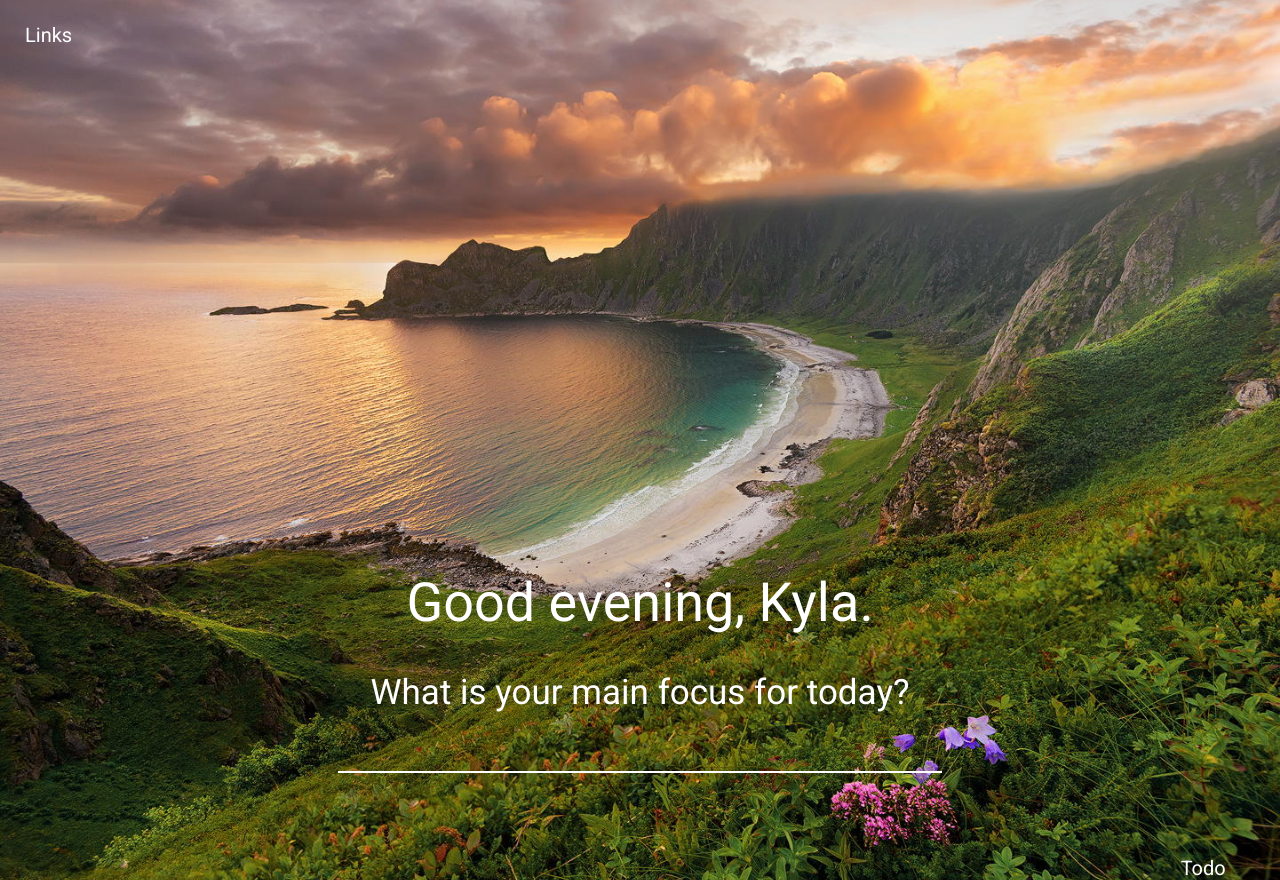
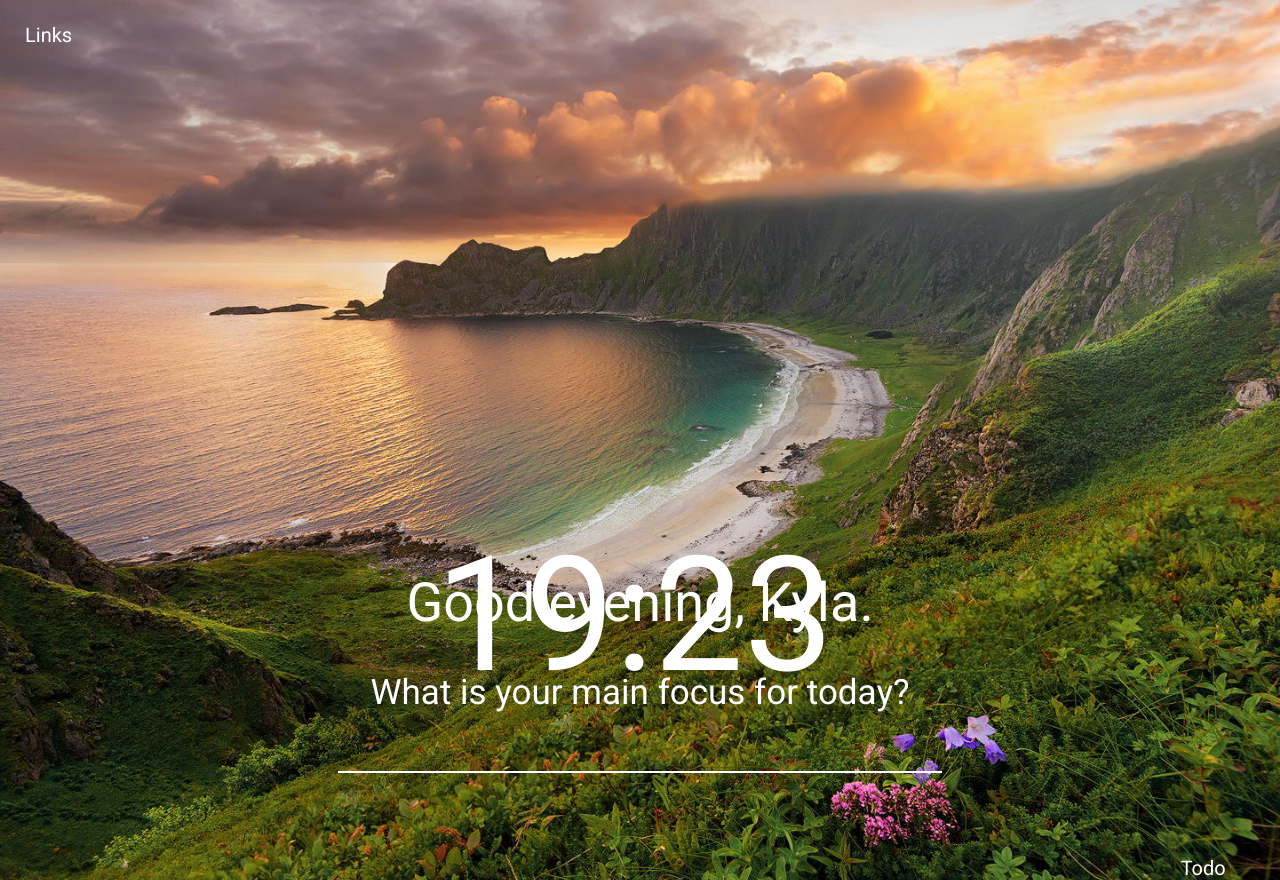
Before and after one commit to kymiddleton/momentum.clone, a website: page public/index.html in a window 1280 px wide. Drawn offline with nearby package versions, Linux system fonts and the light colour scheme; no server answers.

Commit message:
clock update1

```diff
--- a/public/index.html
+++ b/public/index.html
@@ -14,7 +14,7 @@
     <title>Momentum Dashboard</title>
 </head>
 
-<body>
+<body onload="startTime(),twelveTime()";>
 
     </div>
     <ul id="background" class="background"></ul>
@@ -32,7 +32,7 @@
 
     <div class="center">
         <div class="app-container clock">
-            <div class="default-clock"> </div>
+            <div id="default-clock"><a href= "#printForm" id="print">time</a></div>
         </div>
         <div id="greeting" class="app-container greeting transition">Good <span class="period">evening</span>, <span
                 class="name" spellcheck="false">Kyla</span>.
@@ -56,7 +56,7 @@
 
 
 
-    <script src="/js/clock.js"></script>
+    <script src="/public/js/clock.js"></script>
     <script src="/js/links.js"></script>
     <script src="/js/todo.js"></script>
 </body>
--- a/public/js/clock.js
+++ b/public/js/clock.js
@@ -1 +1,50 @@
 // A moving clock set to EST
+//W3 Tools clock for public use, Most of them start off like this
+
+
+var count = 0;
+$('default-clock').click(function() {
+    count++;
+    var isEven = function(someNumber) {
+        return (someNumber % 2 === 0) ? true : false;
+    };
+    if (isEven(count) === false) {
+        $(this).startTime()
+    } else if (isEven(count) === true) {
+        $(this).twelveTime()
+    }
+});
+
+
+function startTime() {
+    var today = new Date();
+    var h = today.getHours();
+    var m = today.getMinutes();
+    m = checkTime(m);
+
+    document.getElementById('default-clock').innerHTML = h + ":" + m;
+    const t = setTimeout(startTime, 500);
+}
+function checkTime(i) {
+    if (i < 10) {i = "0" + i};
+    return i;
+};
+
+function twelveTime(){
+    var today = new Date();
+    var h = today.getHours();
+    var m = today.getMinutes();
+    m = checkTime(m);
+    h = twelve_hour_time(h);
+    document.getElementById('default-clock').innerHTML = h + ":" + m;
+    const t = setTimeout(startTime, 500);
+}
+
+function twelve_hour_time(h){
+
+    if(h > 12){
+        h = h - 12;
+        AM_or_PM = " PM";
+    }
+    return h;
+};
--- a/public/styles/style.css
+++ b/public/styles/style.css
@@ -50,7 +50,28 @@ body {
 }
 
 /* Clock */
+#default-clock{
+    font-size: 1000%;
+    color: white;
+    position: absolute;
+    width: 300px;
+    height: 200px;
+    z-index: 15;
+    top: 67%;
+    left: 34%;
 
+}
+#twclock{
+    font-size: 1000%;
+    color: white;
+    position: absolute;
+    width: 300px;
+    height: 200px;
+    z-index: 20;
+    top: 67%;
+    left: 34%;
+
+}
 
 .greeting {
     display: block;
```
